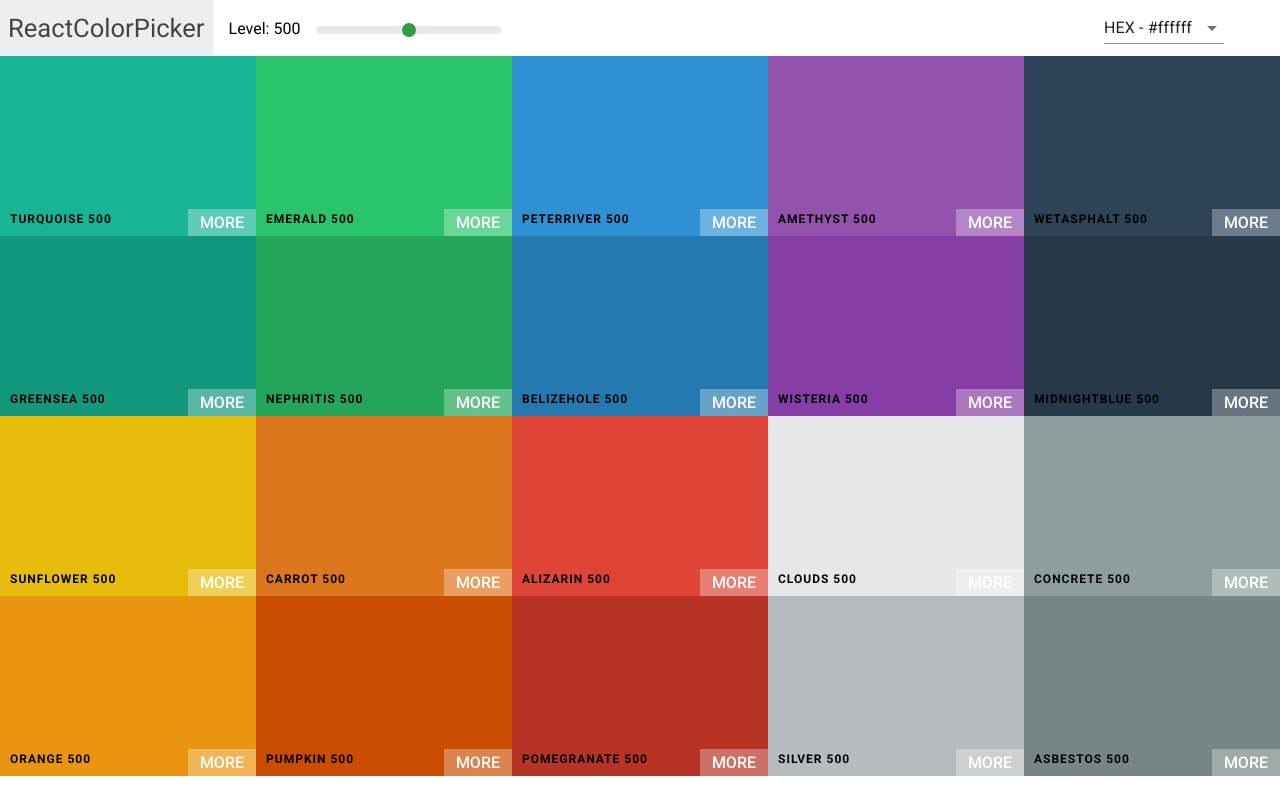
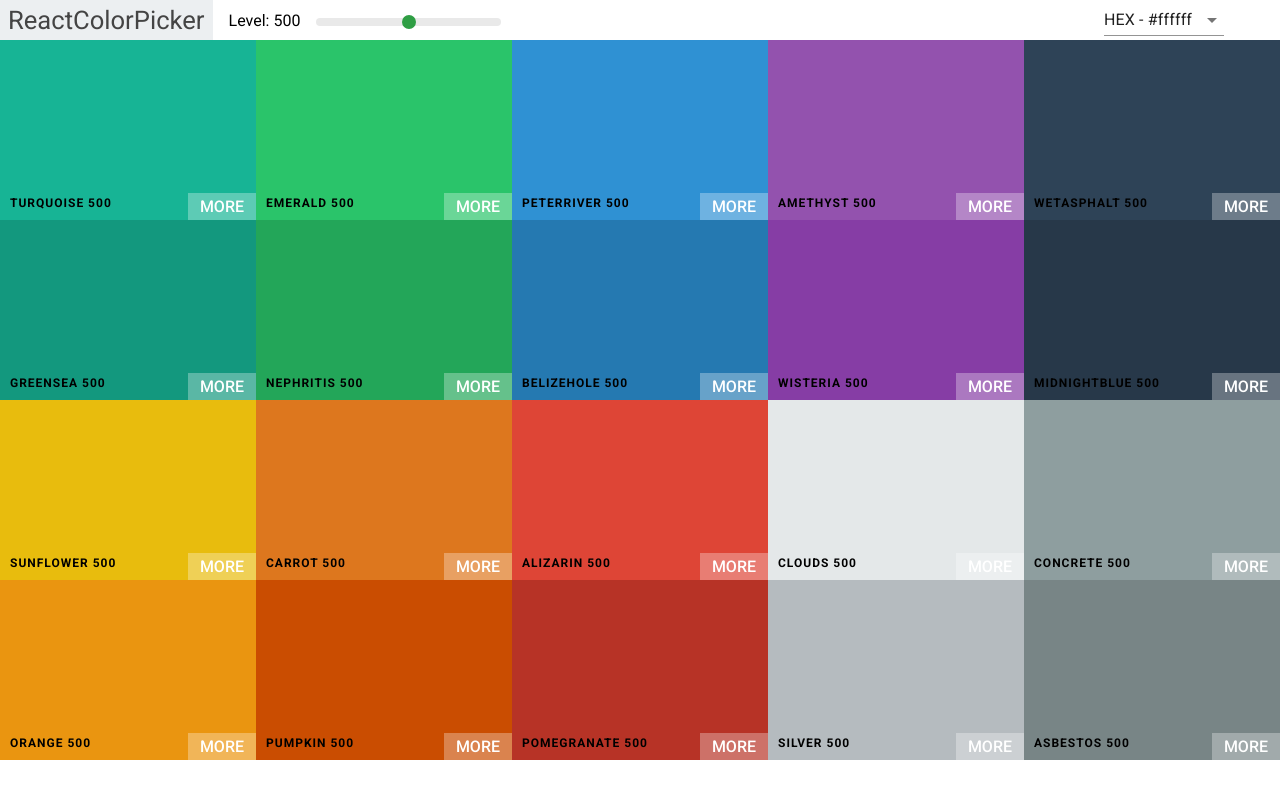
Before and after one commit to LucasLBF/color-app, a React (Create React App) app: page / in a window 1280 px wide. Built offline with nearby package versions, Linux system fonts and the light colour scheme.

Commit message:
adjust navbar height

```diff
--- a/src/Navbar.css
+++ b/src/Navbar.css
@@ -1,5 +1,5 @@
 .Navbar {
-  height: 7%;
+  height: 5vh;
   display: flex;
   align-items: center;
   gap: 1rem;
```
